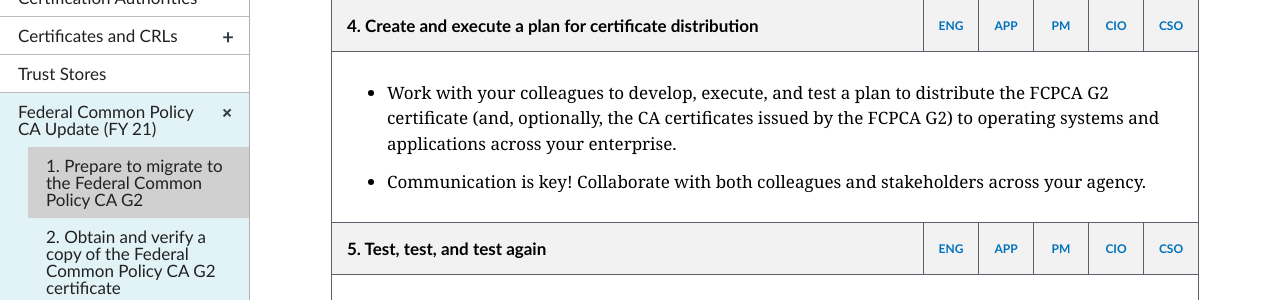
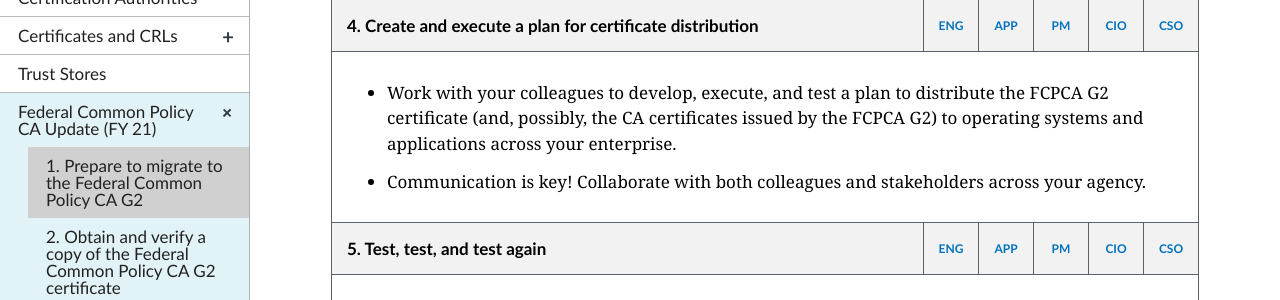
Before and after one commit to GSA/fpki-guides, a Jekyll site: the page built from _common/01_prepare_to_migrate.md, in a window 1280 px wide and 900 px high, scrolled down 1290 px. Shown: the part 179-479 px from the top of the window. Built offline with Jekyll 4.4.1, drawn with Linux system fonts in a browser that asks for light colours; nearby versions of some CDN libraries.

Commit message:
Update 01_prepare_to_migrate.md

```diff
--- a/_common/01_prepare_to_migrate.md
+++ b/_common/01_prepare_to_migrate.md
@@ -103,7 +103,7 @@ We encourage agency staff to participate in steps where their roles appear in bl
 <tr>
   <td colspan="7" class="desc">
   <ul>
-	<li>Work with your colleagues to develop, execute, and test a plan to distribute the FCPCA G2 certificate (and, optionally, the CA certificates issued by the FCPCA G2) to operating systems and applications across your enterprise.</li>
+	<li>Work with your colleagues to develop, execute, and test a plan to distribute the FCPCA G2 certificate (and, possibly, the CA certificates issued by the FCPCA G2) to operating systems and applications across your enterprise.</li>
 	<li>Communication is key! Collaborate with both colleagues and stakeholders across your agency.</li>
   </ul>
   </td>
```
